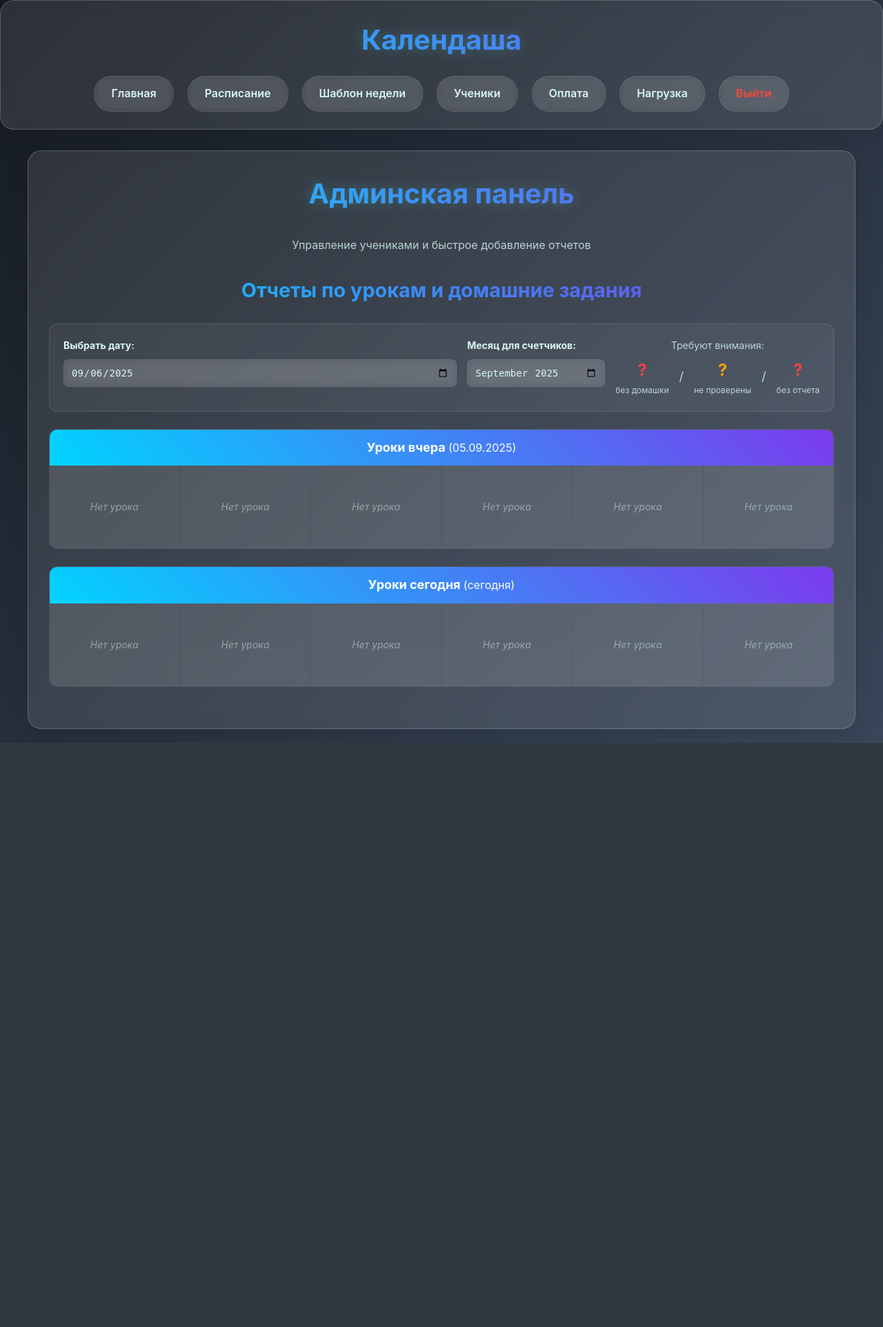
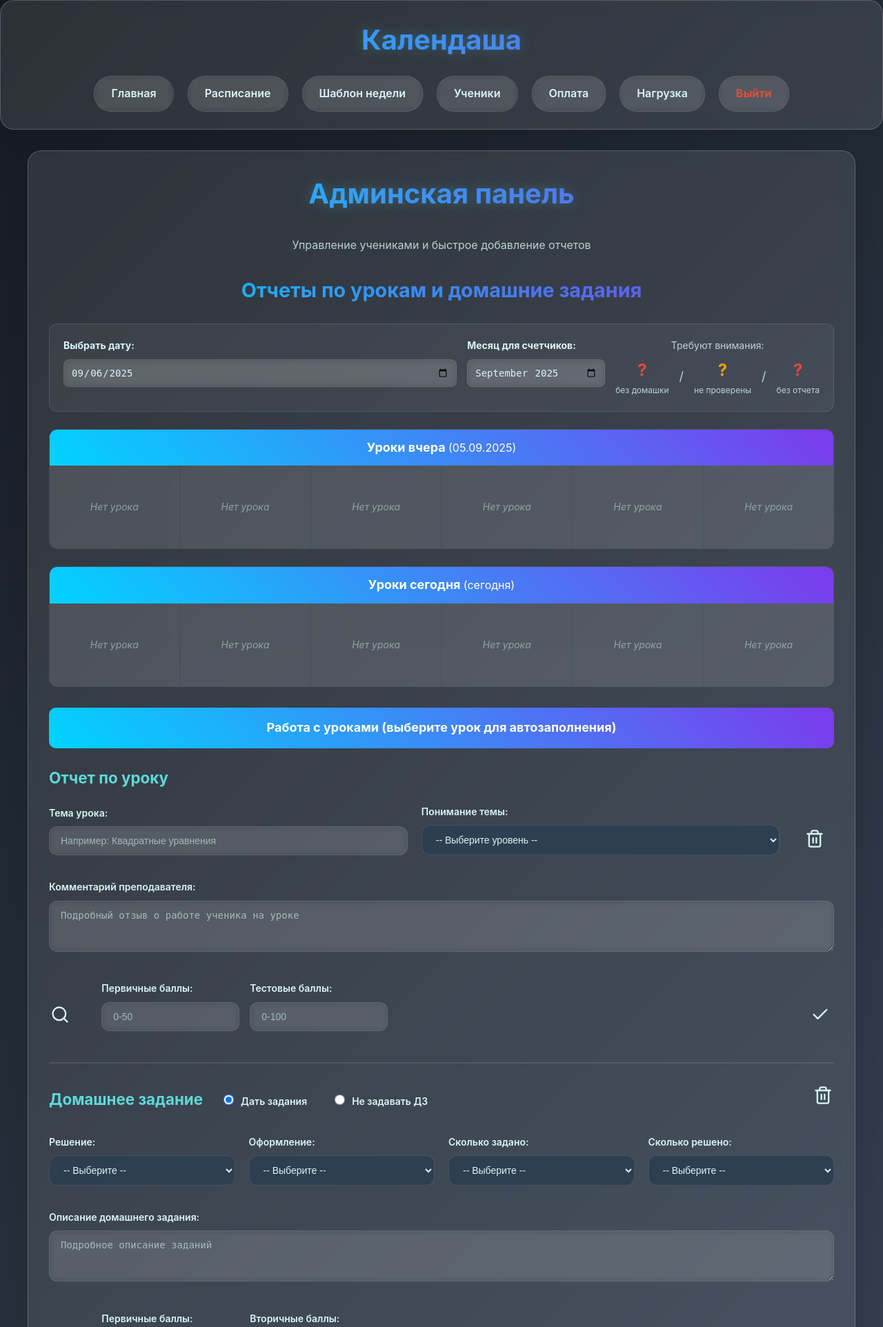
Before and after one commit to Davladshim/alien_tutor, a Flask app: page / in a window 1280 px wide. Shown: the top 1924 px of the page at 69% size. Before the commit the page ends 1077 px from the top, so only its background shows below. Run offline with Flask 3, Linux system fonts and the light colour scheme; the visitor is signed in with stand-in values (Sample User, id 1); data that the repository does not hold is empty; some libraries are stand-ins or nearby versions.

Commit message:
Auto commit 06-09-2025 10:22

```diff
--- a/kalendasha/templates/home.html
+++ b/kalendasha/templates/home.html
@@ -174,9 +174,8 @@
     </div>
 </div>
 <!-- Формы для работы с выбранным уроком -->
-<div id="lesson_forms" style="border: 2px solid var(--accent-color, #00d4ff); border-radius: 15px; padding: 25px; display: none;">
     <div id="selected_lesson_info" style="background: var(--accent-gradient); color: white; padding: 15px; border-radius: 10px; margin-bottom: 25px; text-align: center; font-weight: bold; font-size: 18px;">
-        Выберите урок для работы
+        Работа с уроками (выберите урок для автозаполнения)
     </div>
 
     <!-- ОБЪЕДИНЕННАЯ ФОРМА -->
@@ -288,7 +287,7 @@
             </div>
 
             <!-- ПОЛЯ ОЦЕНОК (отдельный блок) -->
-            <div id="homework_evaluation_fields" style="display: none;">
+            <div id="homework_evaluation_fields">
                 <div style="display: grid; grid-template-columns: repeat(4, 1fr); gap: 20px; margin-bottom: 20px;">
                     <!-- Решение -->
                     <div>
@@ -371,7 +370,7 @@
             </div>
 
             <!-- ОПИСАНИЕ ДОМАШКИ (отдельный блок) -->
-            <div id="homework_content_fields" style="display: none;">
+            <div id="homework_content_fields">
                 <div style="margin-bottom: 20px;">
                     <label>Описание домашнего задания:</label>
                     <textarea id="homework_description" rows="3" placeholder="Подробное описание заданий" style="width: 100%;"></textarea>
```
